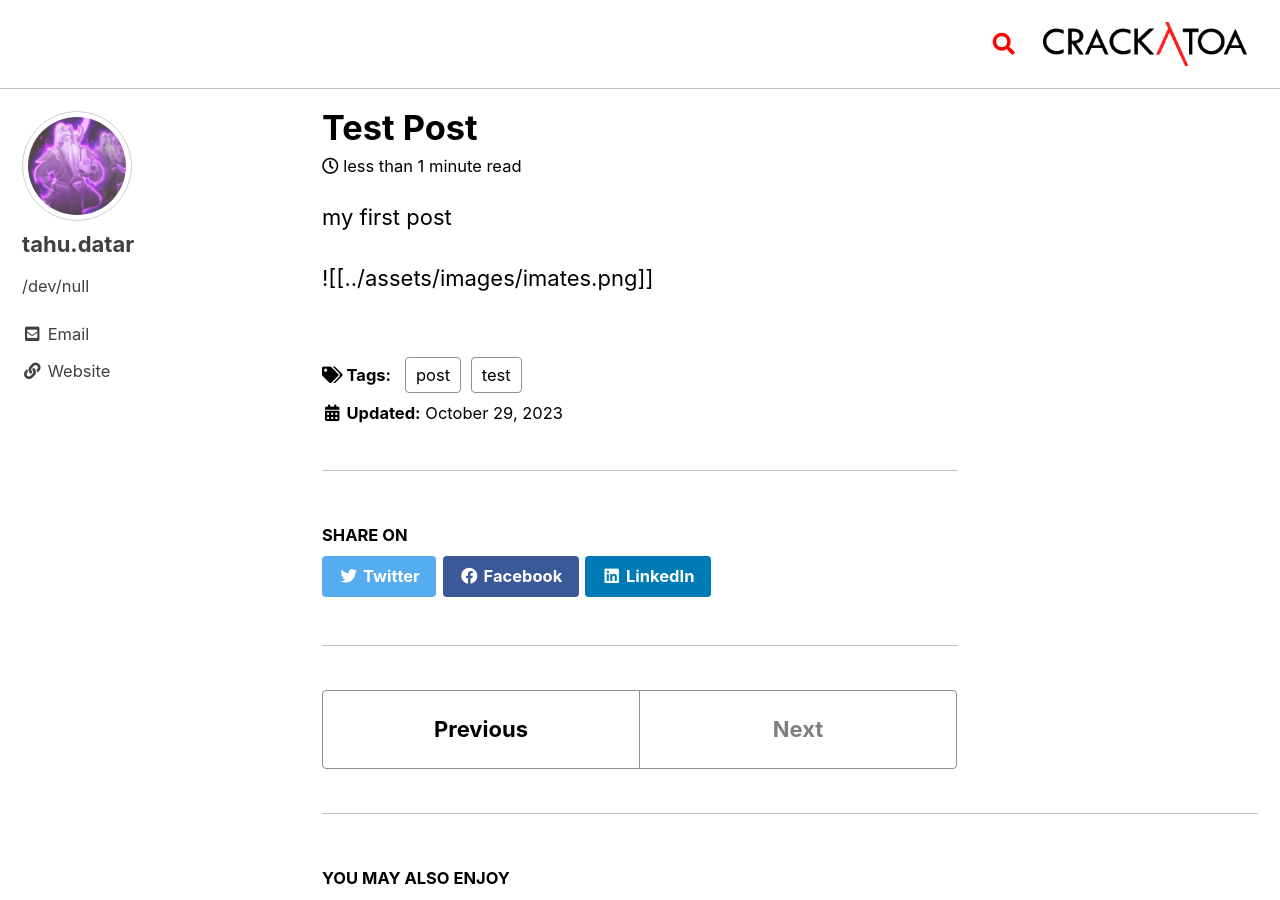
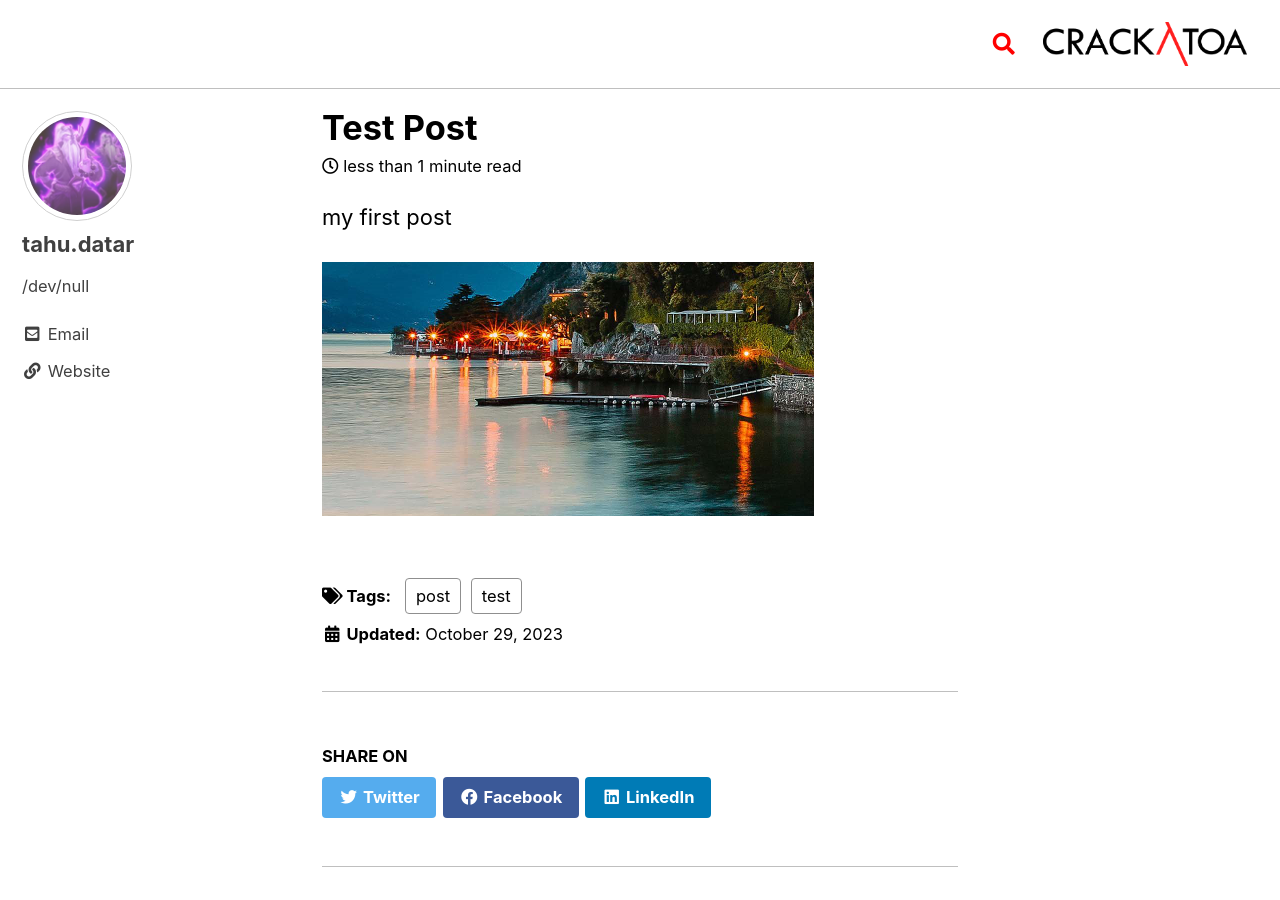
Before and after one commit to crackatoa/crackatoa.github.io, a Jekyll site: the page built from _posts/2023-10-29-test-post.md, in a window 1280 px wide and 900 px high. Built offline with Jekyll 4.4.1, drawn with Linux system fonts in a browser that asks for light colours; cached includes are drawn as plain includes.

Commit message:
vault backup: 2024-09-07 19:39:34

```diff
--- a/_posts/2023-10-29-test-post.md
+++ b/_posts/2023-10-29-test-post.md
@@ -6,4 +6,4 @@ tags:
 ---
 my first post
 
-![[../assets/images/imates.png]]
+![](../assets/images/test.png)
```
Also changed, not shown: assets/images/imates.png (deleted), assets/images/test.png (added).
